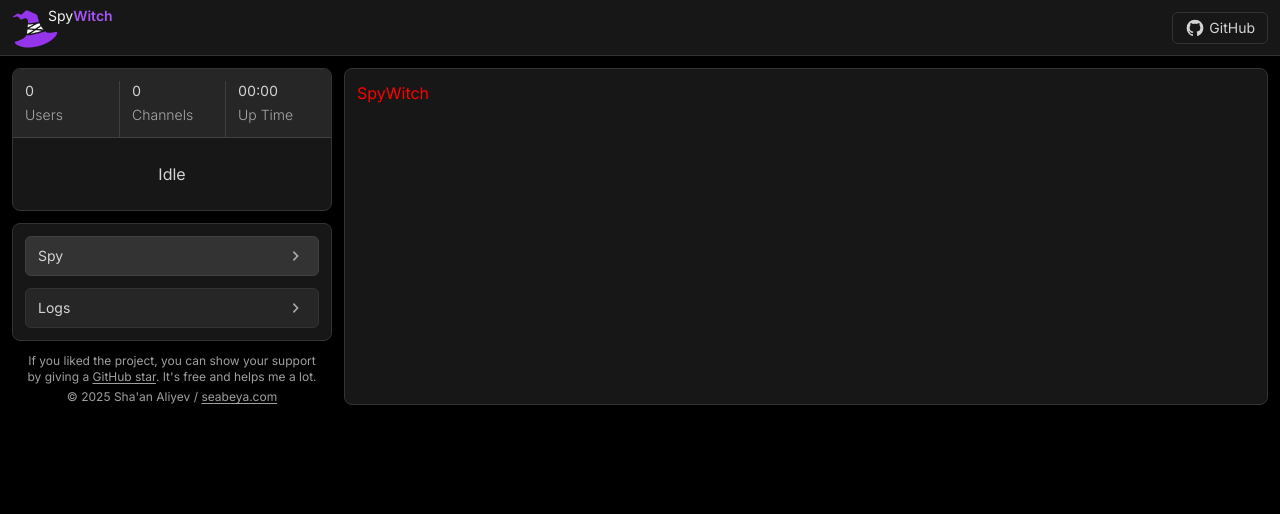
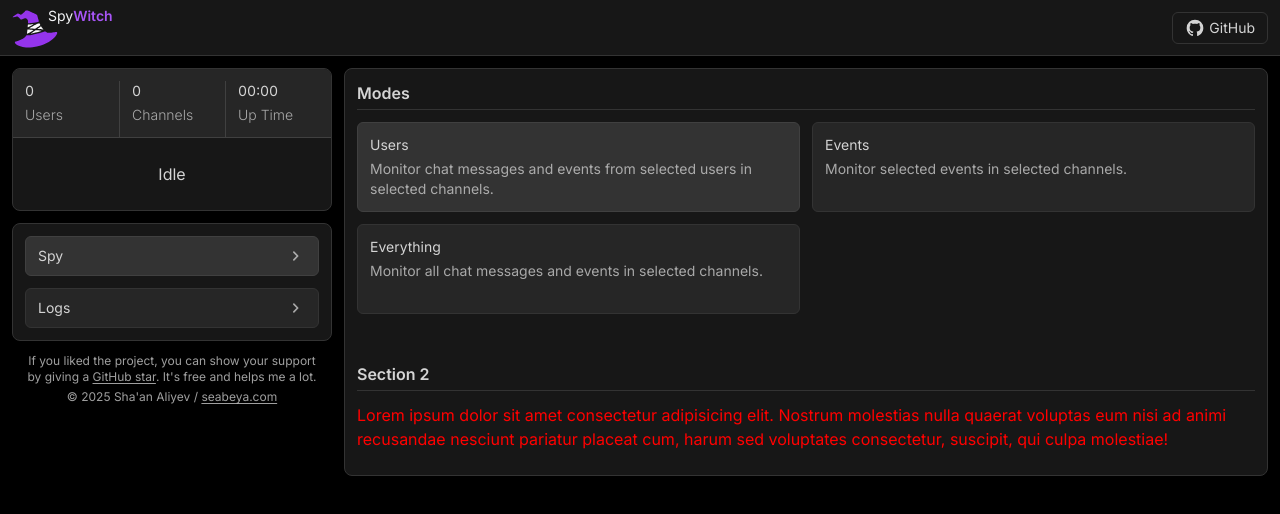
Before and after one commit to seabeya/spywitch, a Next.js app: page / in a window 1280 px wide. Shown: the top 514 px of the page. Built offline with nearby package versions, Linux system fonts and the light colour scheme.

Commit message:
feat: Add "Modes" section

```diff
--- a/src/app/(root)/layout.tsx
+++ b/src/app/(root)/layout.tsx
@@ -14,13 +14,13 @@ export default function Layout({ children }: { children: React.ReactNode }) {
           <GitHubBtn />
         </div>
       </header>
-      <div className="container mx-auto mb-s-nav-height flex flex-col gap-s-gap p-s-gap lg:flex-row">
+      <div className="container mx-auto mb-s-nav-height flex flex-col items-start gap-s-gap p-s-gap lg:flex-row">
         <div className="sticky top-1 flex w-full flex-col gap-s-gap sm:static lg:max-w-72 xl:max-w-80">
           <Statusbar />
           <Navbar />
           <AuthorInfo />
         </div>
-        <main className="flex-1 rounded-lg border border-c-line bg-c-fg p-s-gap">{children}</main>
+        <main className="flex-1 rounded-lg border border-c-line bg-c-fg">{children}</main>
       </div>
       <MobileNavbar />
     </>
--- a/src/app/(root)/page.tsx
+++ b/src/app/(root)/page.tsx
@@ -1,3 +1,17 @@
+import PageArea from '@/components/layout/page-area';
+import Section from '@/components/layout/section';
+import Modes from '@/features/spy/modes';
+
 export default function Page() {
-  return <div>SpyWitch</div>;
+  return (
+    <PageArea>
+      <Section title="Modes">
+        <Modes />
+      </Section>
+      <Section title="Section 2">
+        Lorem ipsum dolor sit amet consectetur adipisicing elit. Nostrum molestias nulla quaerat voluptas eum nisi ad
+        animi recusandae nesciunt pariatur placeat cum, harum sed voluptates consectetur, suscipit, qui culpa molestiae!
+      </Section>
+    </PageArea>
+  );
 }
--- /dev/null
+++ b/src/components/layout/page-area.tsx
@@ -0,0 +1,5 @@
+function PageArea({ children }: { children: React.ReactNode }) {
+  return <div className="flex flex-col gap-9 p-s-gap">{children}</div>;
+}
+
+export default PageArea;
--- /dev/null
+++ b/src/components/layout/section.tsx
@@ -0,0 +1,15 @@
+interface SectionProps {
+  title: string;
+  children: React.ReactNode;
+}
+
+function Section({ title, children }: SectionProps) {
+  return (
+    <div className="flex flex-col gap-1">
+      <span className="font-semibold text-c-secondary-text">{title}</span>
+      <div className="border-t border-c-line py-s-gap">{children}</div>
+    </div>
+  );
+}
+
+export default Section;
--- /dev/null
+++ b/src/features/spy/modes.tsx
@@ -0,0 +1,39 @@
+'use client';
+
+import Button from '@/components/blocks/button';
+import { cn } from '@/lib/utils';
+import { MODES } from '@/system/spy';
+import { useState } from 'react';
+
+type ModeName = (typeof MODES)[number]['name'];
+
+function Modes() {
+  const [currentMode, setCurrentMode] = useState<ModeName>('users');
+
+  const handleModeChange = (mode: ModeName) => {
+    setCurrentMode(mode);
+  };
+
+  return (
+    <div className="grid auto-rows-fr grid-cols-1 gap-s-gap *:whitespace-normal sm:grid-cols-2">
+      {MODES.map((mode, i) => {
+        return (
+          <Button
+            key={i}
+            variant={'secondary'}
+            border={'mid'}
+            className={cn('flex-col items-start justify-start gap-1 p-s-gap', {
+              'border-c-line-high bg-c-secondary-fg': currentMode === mode.name,
+            })}
+            onClick={() => handleModeChange(mode.name)}
+          >
+            <span className="capitalize">{mode.name}</span>
+            <p className="text-start text-c-secondary-text/75">{mode.description}</p>
+          </Button>
+        );
+      })}
+    </div>
+  );
+}
+
+export default Modes;
--- /dev/null
+++ b/src/system/spy.ts
@@ -0,0 +1,18 @@
+type Modes = { name: string; description: string }[];
+
+const MODES = [
+  {
+    name: 'users',
+    description: 'Monitor chat messages and events from selected users in selected channels.',
+  },
+  {
+    name: 'events',
+    description: 'Monitor selected events in selected channels.',
+  },
+  {
+    name: 'everything',
+    description: 'Monitor all chat messages and events in selected channels.',
+  },
+] as const satisfies Modes;
+
+export { MODES };
```
